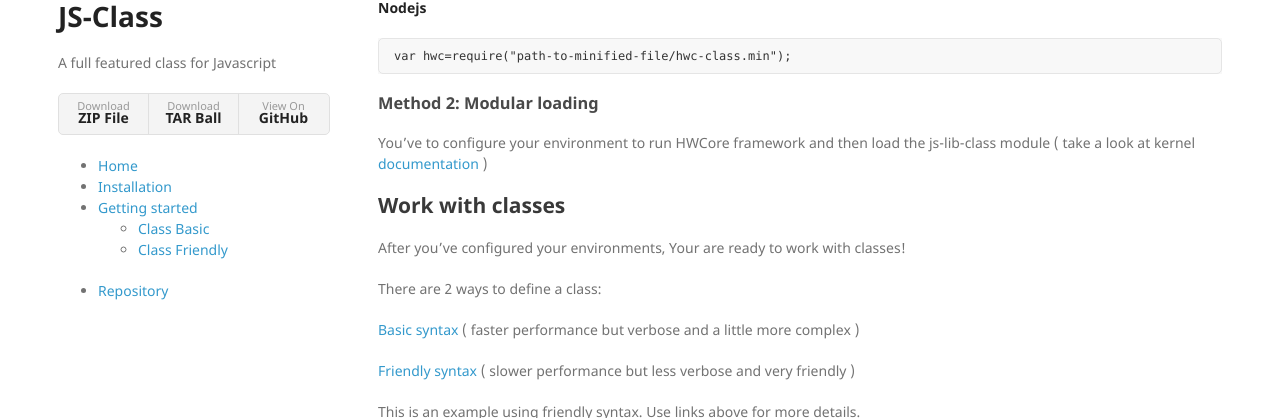
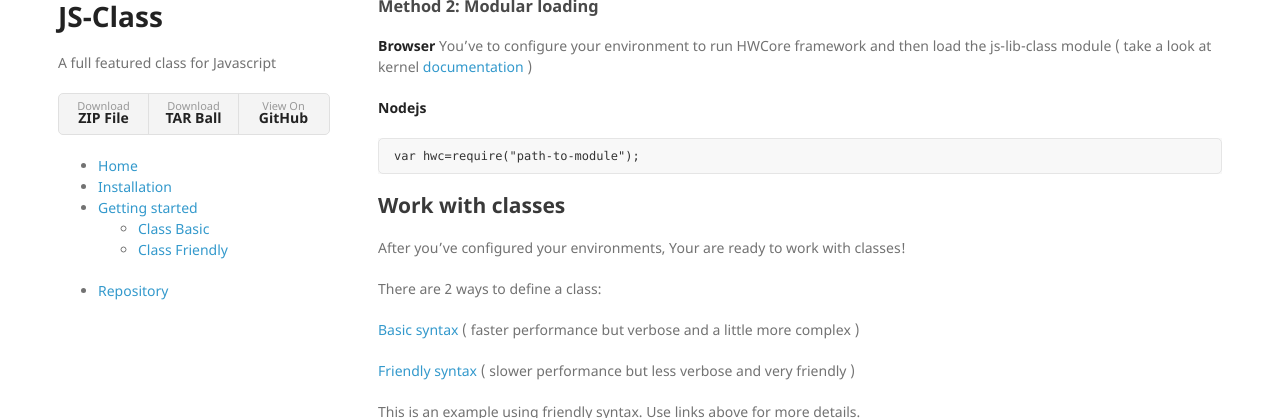
Before and after one commit to HW-Core/js-lib-class, a Jekyll site: the page built from wiki/getting-started.md, in a window 1280 px wide and 900 px high, scrolled down 395 px, cut to the strip 262-680 px from the top of the window. Built offline with Jekyll 4.4.1, drawn with Linux system fonts in a browser that asks for light colours; nearby versions of some CDN libraries; our own code applies the rules of GitHub Pages for plain Markdown files.

Commit message:
Update getting-started.md

```diff
--- a/wiki/getting-started.md
+++ b/wiki/getting-started.md
@@ -11,13 +11,14 @@ If you are really sure that you need this library only from hw-core collection,
 
     <script src="path-to-minified-file/hwc-class.min.js"><script>
 
+### Method 2: Modular loading
+
+**Browser**
+You've to configure your environment to run HWCore framework and then load the js-lib-class module ( take a look at kernel [documentation](https://github.com/hw-core/js-kernel) )
+
 **Nodejs**
 
-    var hwc=require("path-to-minified-file/hwc-class.min");
-
-### Method 2: Modular loading
-
-You've to configure your environment to run HWCore framework and then load the js-lib-class module ( take a look at kernel [documentation](https://github.com/hw-core/js-kernel) )
+    var hwc=require("path-to-module");
 
 ## Work with classes
 
```
